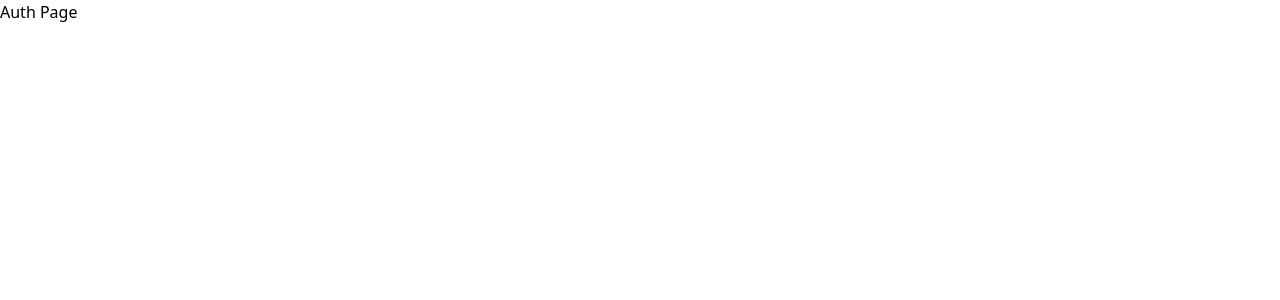
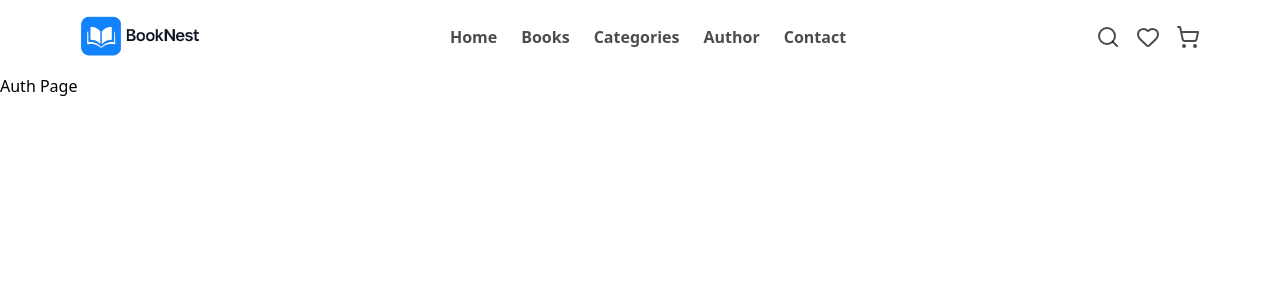
Before and after one commit to sarthak12005/BookNest, a React (Vite) app in the folder fe/: page /auth in a window 1280 px wide. Shown: the top 300 px of the page. Built offline with nearby package versions, Linux system fonts and the light colour scheme.

Commit message:
added some changes

```diff
--- a/fe/src/App.jsx
+++ b/fe/src/App.jsx
@@ -9,18 +9,29 @@ import './App.css'
 
 function App() {
 
+   const routes = [
+      {
+         path: '/', element: <Layout><Home/></Layout>
+      },
+      {
+         path: '/books', element: <Layout><Books/></Layout>
+      },
+      {
+         path: '/categories', element: <Layout><Categories/></Layout>
+      },
+      {
+         path: '/auth', element: <Layout><AuthPage/></Layout>
+      }
+   ]
+
    return (
       <>
          <div >
             {/* initializing the Routes */}
             <Routes>
-               <Route path='/' element={
-                  <Layout>
-                     <Home />
-                  </Layout>} />
-               <Route path='/books' element={<Books />} />
-               <Route path='/categories' element={<Categories />} />
-               <Route path='/auth' element={<AuthPage />} />
+              {routes.map((route,index) => (
+                   <Route key={index} path={route.path} element={route.element} />
+              ))}
             </Routes>
 
             {/* initializing the toaster  */}
--- /dev/null
+++ b/fe/src/components/Footer.jsx
@@ -0,0 +1,11 @@
+import React from 'react'
+
+const Footer = () => {
+  return (
+    <div>
+
+    </div>
+  )
+}
+
+export default Footer
--- a/fe/src/layouts/Layout.jsx
+++ b/fe/src/layouts/Layout.jsx
@@ -1,11 +1,13 @@
 import React from 'react'
 import Sidebar from '../components/Sidebar'
+import Footer from '../components/Footer'
 
 const Layout = ({ children }) => {
     return (
         <div className='w-full h-full flex flex-col'>
-          <Sidebar/>
+            <Sidebar />
             {children}
+            <Footer />
         </div>
     )
 }
```
